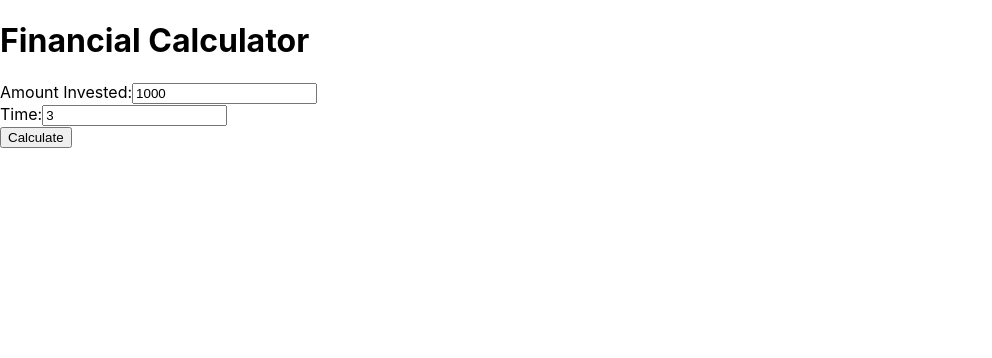
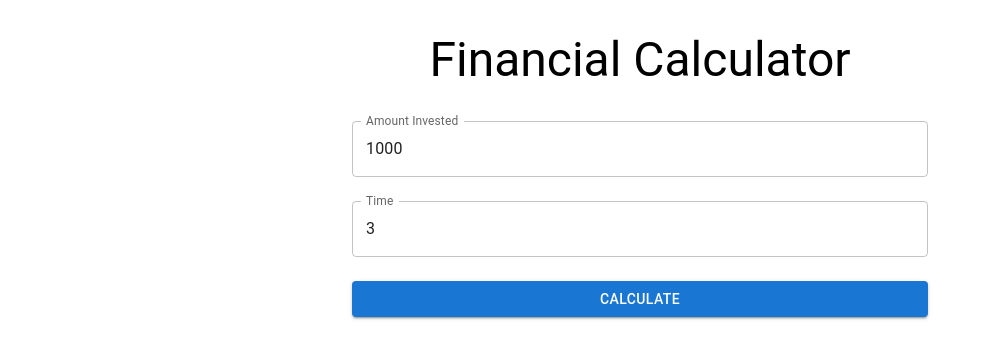
Before and after one commit to LeoMajorR/Investment-Forecaster, a React (Create React App) app: page / in a window 1280 px wide. Shown: the top 358 px of the page, without its empty margins (0-992 px from the left). Built offline with nearby package versions, Linux system fonts and the light colour scheme.

Commit message:
centered and beautified

```diff
--- a/public/index.html
+++ b/public/index.html
@@ -1,14 +1,12 @@
 <!DOCTYPE html>
 <html lang="en">
+
 <head>
   <meta charset="utf-8" />
   <link rel="icon" href="%PUBLIC_URL%/favicon.ico" />
   <meta name="viewport" content="width=device-width, initial-scale=1" />
   <meta name="theme-color" content="#000000" />
-    <meta
-      name="description"
-      content="Web site created using create-react-app"
-    />
+  <meta name="description" content="Web site created using create-react-app" />
   <link rel="apple-touch-icon" href="%PUBLIC_URL%/logo192.png" />
   <!--
       manifest.json provides metadata used when your web app is installed on a
@@ -24,8 +22,9 @@
       work correctly both with client-side routing and a non-root public URL.
       Learn how to configure a non-root public URL by running `npm run build`.
     -->
-    <title>React App</title>
+  <title>Investment Forecaster</title>
 </head>
+
 <body>
   <noscript>You need to enable JavaScript to run this app.</noscript>
   <div id="root"></div>
@@ -40,4 +39,5 @@
       To create a production bundle, use `npm run build` or `yarn build`.
     -->
 </body>
+
 </html>
--- a/src/App.js
+++ b/src/App.js
@@ -2,8 +2,11 @@ import React, { useState } from 'react';
 import { Table, TableBody, TableCell, TableContainer, TableHead, TableRow } from '@mui/material';
 import axios from 'axios';
 import Paper from '@mui/material/Paper';
-
-
+import Box from '@mui/material/Box';
+import Container from '@mui/material/Container';
+import Typography from '@mui/material/Typography';
+import TextField from '@mui/material/TextField';
+import Button from '@mui/material/Button';
 
 const App = () => {
   const [amount, setAmount] = useState(1000);
@@ -30,22 +33,41 @@ const App = () => {
   };
 
   return (
-    <div>
-      <h1>Financial Calculator</h1>
-      <label>
-        Amount Invested:
-        <input type="number" value={amount} onChange={handleAmountChange} />
-      </label>
-      <br />
-      <label>
-        Time:
-        <input type="number" value={time} onChange={handleTimeChange} />
-      </label>
-      <br />
-      <button onClick={handleCalculate}>Calculate</button>
-      <br />
+    <Container>
+      <Box
+        sx={{
+          display: 'flex',
+          flexDirection: 'column',
+          alignItems: 'center',
+          marginTop: 4,
+        }}
+      >
+        <Typography variant="h3" gutterBottom>
+          Financial Calculator
+        </Typography>
+        <TextField
+          label="Amount Invested"
+          value={amount}
+          onChange={handleAmountChange}
+          type="number"
+          variant="outlined"
+          margin="normal"
+          sx={{ width: '50%' }}
+        />
+        <TextField
+          label="Time"
+          value={time}
+          onChange={handleTimeChange}
+          type="number"
+          variant="outlined"
+          margin="normal"
+          sx={{ width: '50%' }}
+        />
+        <Button variant="contained" onClick={handleCalculate} sx={{ width: '50%', marginTop: 2 }}>
+          Calculate
+        </Button>
         {financialInstruments.length > 0 ? (
-        <TableContainer component={Paper}>
+          <TableContainer component={Paper} sx={{ width: '50%', marginTop: 4 }}>
             <Table>
               <TableHead>
                 <TableRow>
@@ -61,16 +83,15 @@ const App = () => {
                       {instrument['Instrument Name']}
                     </TableCell>
                     <TableCell align="right">{instrument['Rate']}</TableCell>
-                  <TableCell align="right">
-                    {instrument['Maturing Amount']}
-                  </TableCell>
+                    <TableCell align="right">{instrument['Maturing Amount']}</TableCell>
                   </TableRow>
                 ))}
               </TableBody>
             </Table>
           </TableContainer>
         ) : null}
-    </div>
+      </Box>
+    </Container>
   );
 };
 
```
Lines whose indentation alone changed are shown as unchanged.
